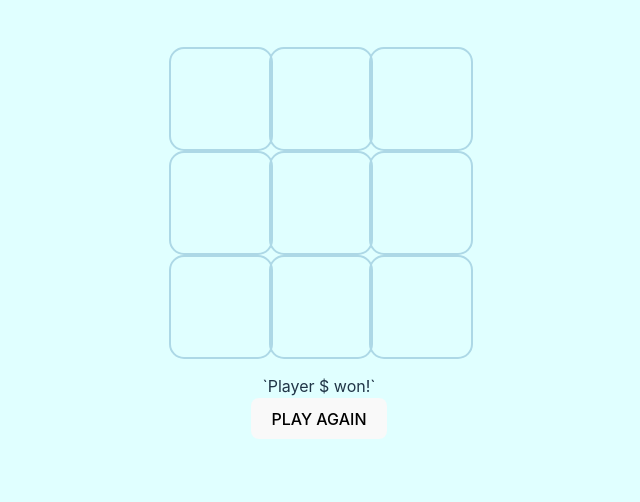
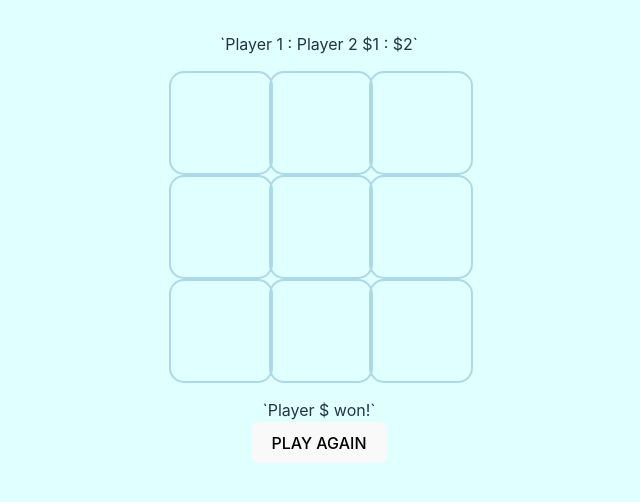
Before and after one commit to vinniejipsk/mintae-shengkit-ttt, a React (Vite) app in the folder tictactoe_react/: page / in a window 1280 px wide. Shown: the top 502 px of the page, without its empty margins (321-961 px from the left). Built offline with nearby package versions, Linux system fonts and the light colour scheme.

Commit message:
add scoreboard

```diff
--- a/tictactoe_react/src/App.jsx
+++ b/tictactoe_react/src/App.jsx
@@ -3,6 +3,7 @@ import './App.css'
 import Board from './Board'
 import GameOverMsg from './GameOverMsg';
 import PlayAgainButton from './PlayAgainButton';
+import ScoreBoard from './ScoreBoard';
 
 function App() {
   const [gameOver, setGameOver] = useState(false);
@@ -10,6 +11,7 @@ function App() {
   return (
     <>
       <div>
+        <ScoreBoard />
         <Board />
         {/* {gameOver ? <GameOverMsg /> : null}
         {gameOver ? <PlayAgainButton /> : null} */}
--- a/tictactoe_react/src/ScoreBoard.jsx
+++ b/tictactoe_react/src/ScoreBoard.jsx
@@ -0,0 +1,15 @@
+import React from 'react'
+import { useState } from 'react'
+
+function ScoreBoard() {
+    const [winCount1, setWincount1] = useState(1);
+    const [winCount2, setWincount2] = useState(2);
+  return (
+    <div className='scoreBoard'>
+        `Player 1 : Player 2
+        ${winCount1} : ${winCount2}`
+    </div>
+  )
+}
+
+export default ScoreBoard
```
